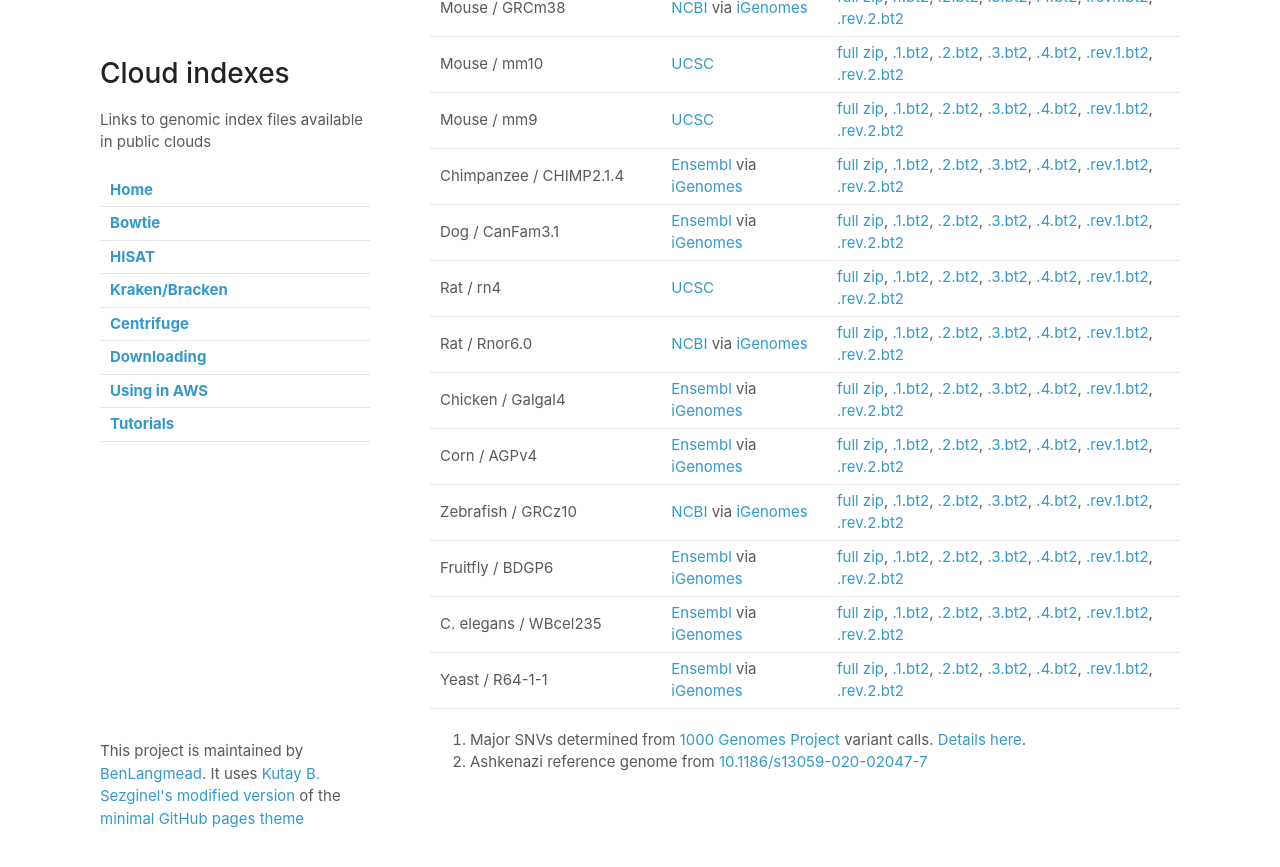
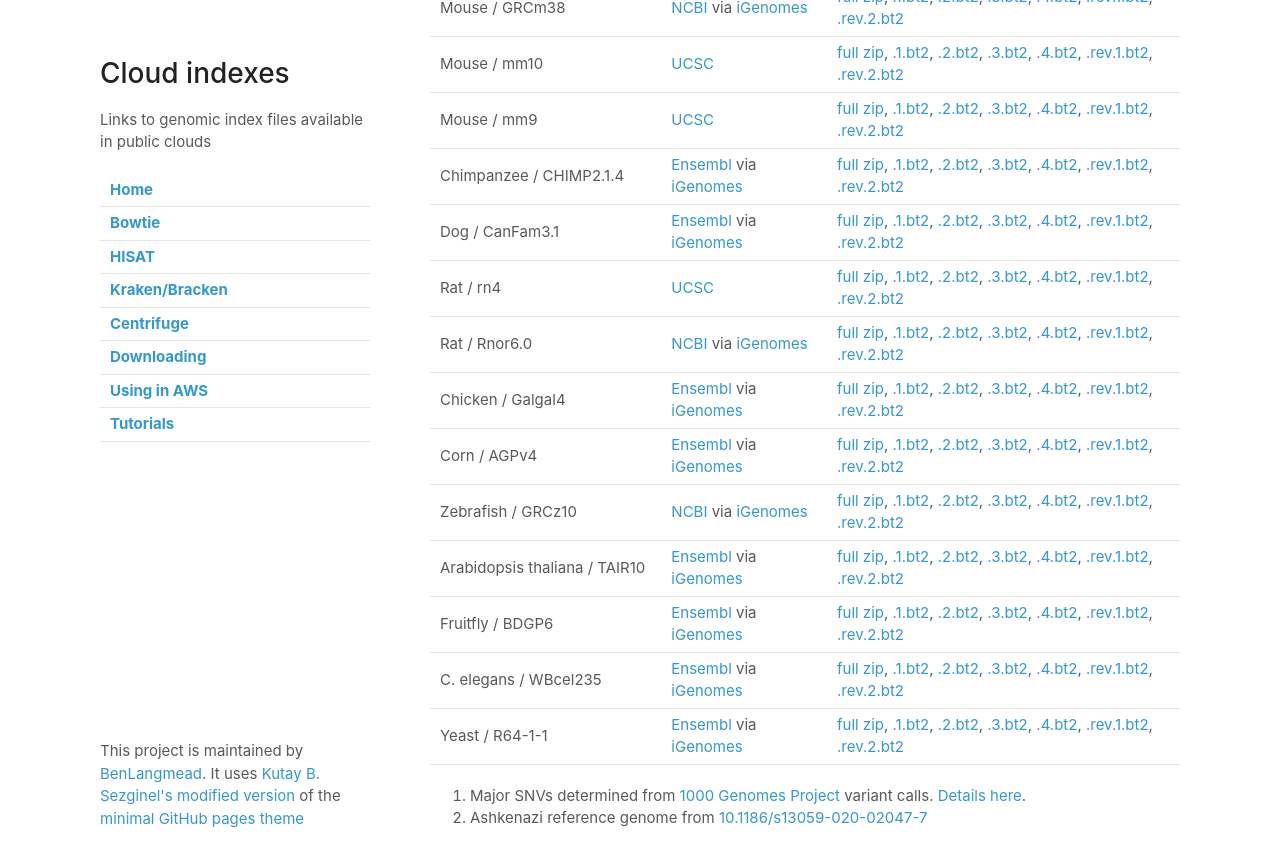
Before and after one commit to BenLangmead/aws-indexes, a Jekyll site: the page built from docs/bowtie.md, in a window 1280 px wide and 900 px high, scrolled down 738 px. Shown: the top 867 px of the window. Built offline with Jekyll 4.4.1, drawn with Linux system fonts in a browser that asks for light colours; our own code applies the rules of GitHub Pages for plain Markdown files; before the commit the page ends 1582 px from its top, so only the background shows below that.

Commit message:
add TAIR10

```diff
--- a/docs/bowtie.md
+++ b/docs/bowtie.md
@@ -28,6 +28,7 @@ Rat / Rnor6.0                             | [NCBI][bt2_rnor60_source] via [iGeno
 Chicken / Galgal4                         | [Ensembl][bt2_galgal4_source] via [iGenomes]      | [full zip][bt2_galgal4_full], [.1.bt2][bt2_galgal4_1], [.2.bt2][bt2_galgal4_2], [.3.bt2][bt2_galgal4_3], [.4.bt2][bt2_galgal4_4], [.rev.1.bt2][bt2_galgal4_r1], [.rev.2.bt2][bt2_galgal4_r2]
 Corn / AGPv4                              | [Ensembl][bt2_agpv4_source] via [iGenomes]        | [full zip][bt2_agpv4_full], [.1.bt2][bt2_agpv4_1], [.2.bt2][bt2_agpv4_2], [.3.bt2][bt2_agpv4_3], [.4.bt2][bt2_agpv4_4], [.rev.1.bt2][bt2_agpv4_r1], [.rev.2.bt2][bt2_agpv4_r2]
 Zebrafish / GRCz10                        | [NCBI][bt2_grcz10_source] via [iGenomes]          | [full zip][bt2_grcz10_full], [.1.bt2][bt2_grcz10_1], [.2.bt2][bt2_grcz10_2], [.3.bt2][bt2_grcz10_3], [.4.bt2][bt2_grcz10_4], [.rev.1.bt2][bt2_grcz10_r1], [.rev.2.bt2][bt2_grcz10_r2]
+Arabidopsis thaliana / TAIR10             | [Ensembl][bt2_tair10_source] via [iGenomes]        | [full zip][bt2_tair10_full], [.1.bt2][bt2_tair10_1], [.2.bt2][bt2_tair10_2], [.3.bt2][bt2_tair10_3], [.4.bt2][bt2_tair10_4], [.rev.1.bt2][bt2_tair10_r1], [.rev.2.bt2][bt2_tair10_r2]
 Fruitfly / BDGP6                          | [Ensembl][bt2_bdgp6_source] via [iGenomes]        | [full zip][bt2_bdgp6_full], [.1.bt2][bt2_bdgp6_1], [.2.bt2][bt2_bdgp6_2], [.3.bt2][bt2_bdgp6_3], [.4.bt2][bt2_bdgp6_4], [.rev.1.bt2][bt2_bdgp6_r1], [.rev.2.bt2][bt2_bdgp6_r2]
 C. elegans / WBcel235                     | [Ensembl][bt2_wbcel235_source] via [iGenomes]     | [full zip][bt2_wbcel235_full], [.1.bt2][bt2_wbcel235_1], [.2.bt2][bt2_wbcel235_2], [.3.bt2][bt2_wbcel235_3], [.4.bt2][bt2_wbcel235_4], [.rev.1.bt2][bt2_wbcel235_r1], [.rev.2.bt2][bt2_wbcel235_r2]
 Yeast / R64-1-1                           | [Ensembl][bt2_r6411_source] via [iGenomes]        | [full zip][bt2_r6411_full], [.1.bt2][bt2_r6411_1], [.2.bt2][bt2_r6411_2], [.3.bt2][bt2_r6411_3], [.4.bt2][bt2_r6411_4], [.rev.1.bt2][bt2_r6411_r1], [.rev.2.bt2][bt2_r6411_r2]
@@ -184,6 +185,15 @@ Yeast / R64-1-1                           | [Ensembl][bt2_r6411_source] via [iGe
 [bt2_grcz10_r1]: https://aws.amazon.com
 [bt2_grcz10_r2]: https://aws.amazon.com
 
+[bt2_tair10_source]: http://plants.ensembl.org/Arabidopsis_thaliana/Info/Index
+[bt2_tair10_full]: https://aws.amazon.com
+[bt2_tair10_1]: https://aws.amazon.com
+[bt2_tair10_2]: https://aws.amazon.com
+[bt2_tair10_3]: https://aws.amazon.com
+[bt2_tair10_4]: https://aws.amazon.com
+[bt2_tair10_r1]: https://aws.amazon.com
+[bt2_tair10_r2]: https://aws.amazon.com
+
 [bt2_bdgp6_source]: https://www.ncbi.nlm.nih.gov/assembly/GCF_000002035.5/
 [bt2_bdgp6_full]: https://aws.amazon.com
 [bt2_bdgp6_1]: https://aws.amazon.com
```
